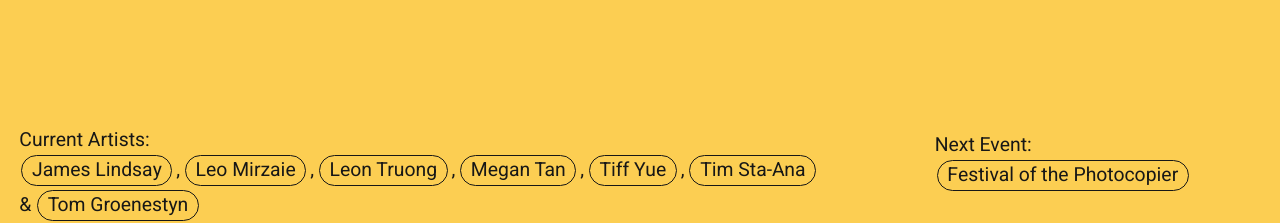
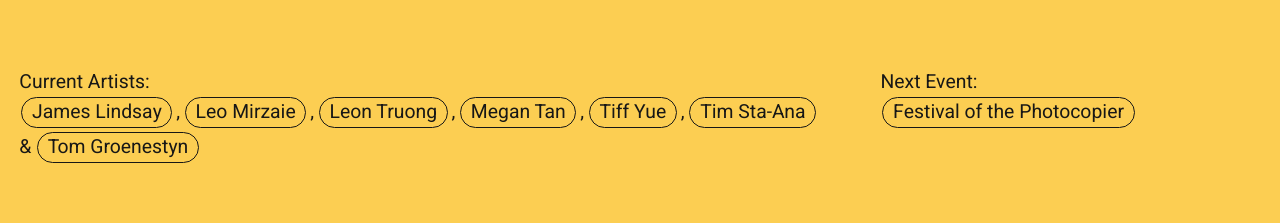
Before and after one commit to timstaana/fizzycool.art, a plain HTML site: page index.html in a window 1280 px wide. Shown: the part 577-800 px from the top of the page. Drawn offline with Linux system fonts and the light colour scheme.

Commit message:
dumb fix

```diff
--- a/index.html
+++ b/index.html
@@ -44,9 +44,12 @@
 
       header h1 {display: none;}
       header {
+        width: calc(100vw - 2em);
         height: 100vh;
-        height: calc(var(--vh, 1vh) * 100);
+        height: calc(var(--vh, 1vh) * 100 - 2em);
         box-sizing:border-box;
+
+        padding: 1em;
 
         display: grid;
         grid-template-columns: 1fr;
@@ -63,12 +66,6 @@
         align-self: center;
       }
 
-      header ul {
-        padding: 0 1em;
-      }
-      header ul:last-of-type {
-        padding: .25em 1em 1em;
-      }
       header ul li {
         display: inline-block;
       }
@@ -122,7 +119,6 @@
       main {
         width: 100vw;
         min-height: 80vh;
-        background: #eee;
 
         display: grid;
         align-items: center;
```
